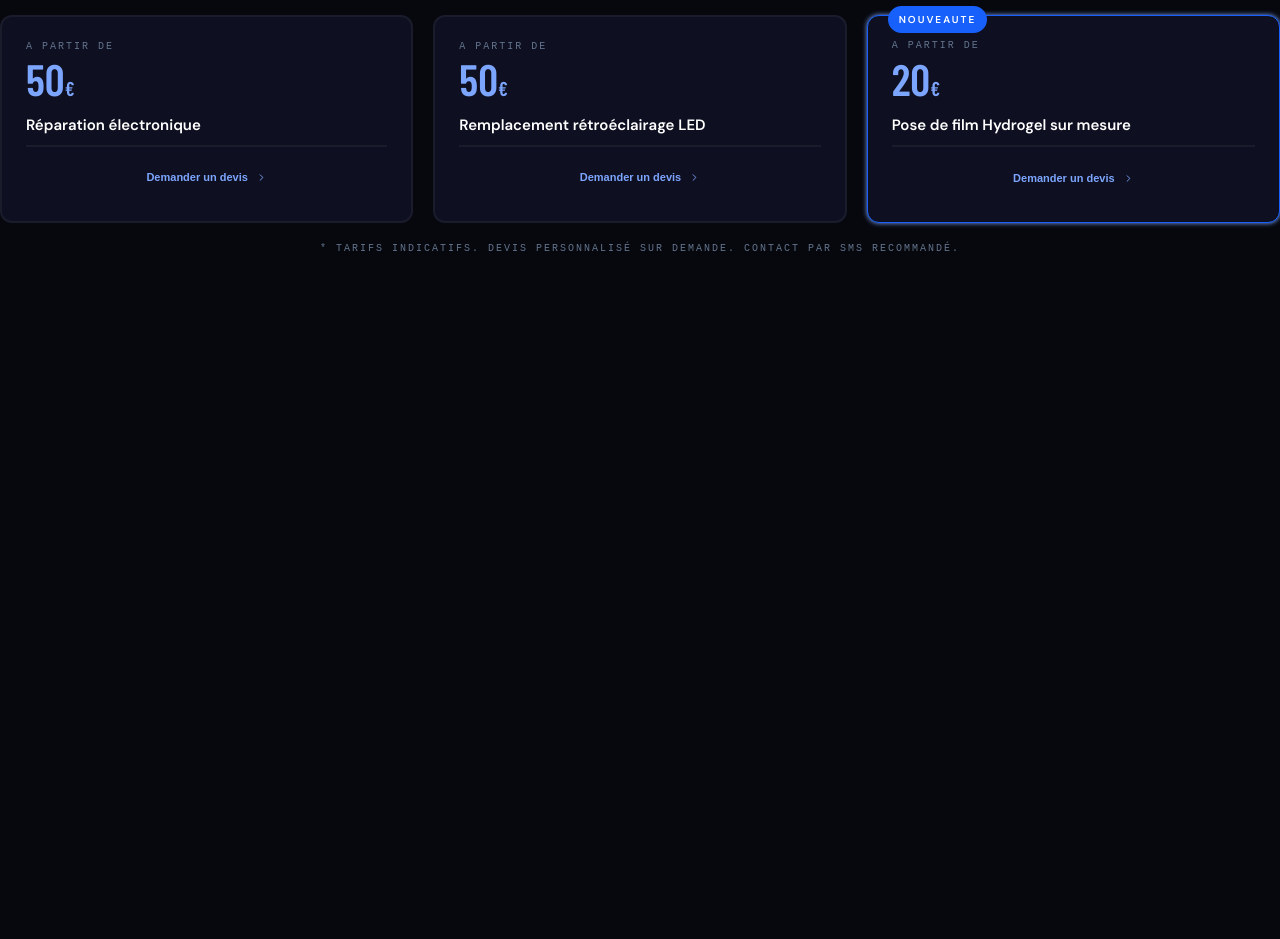
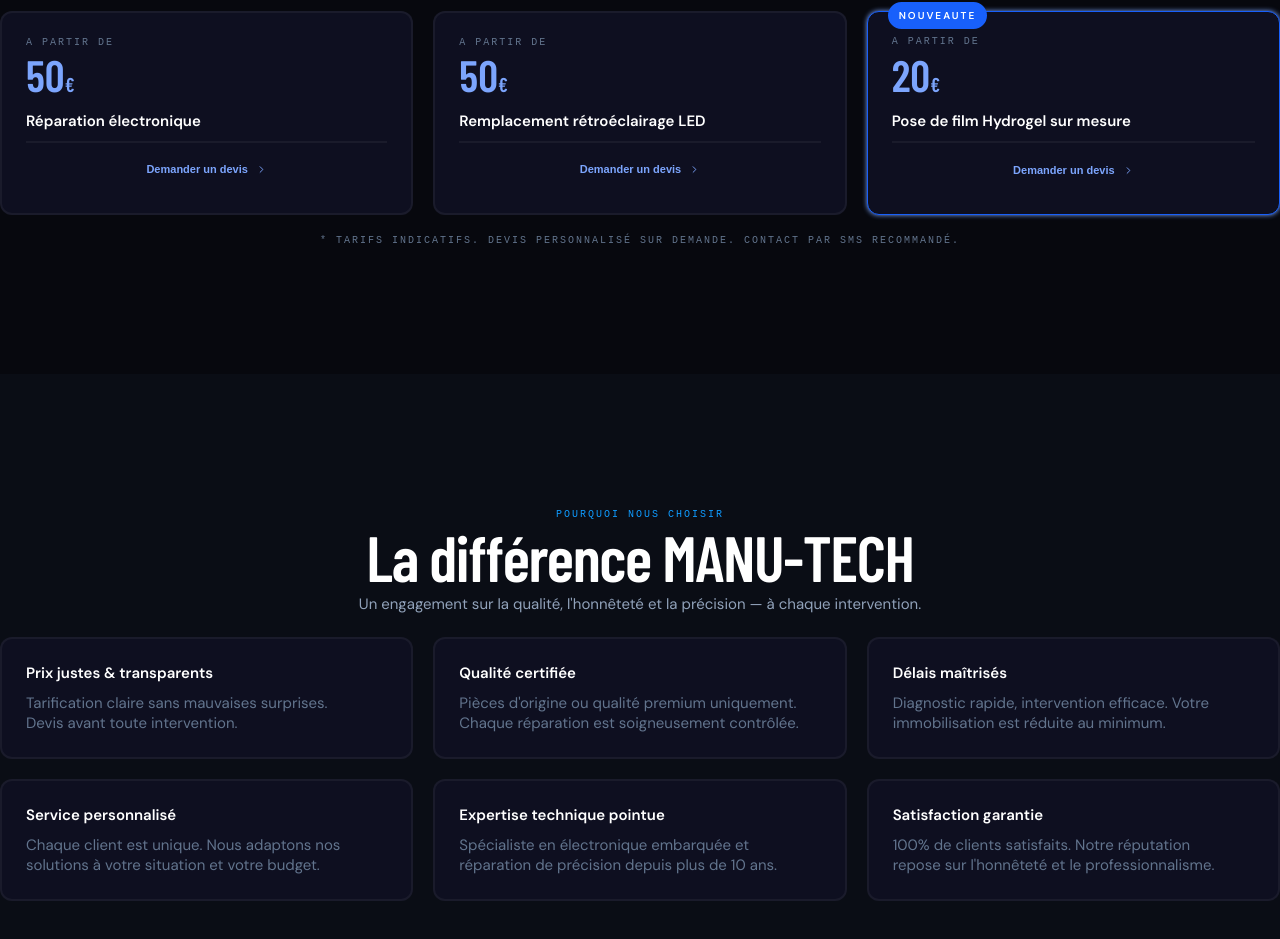
Before and after one commit to Kaohiso/manu-tech, a Vue app: page / in a window 1280 px wide. Shown: the part 4486-5425 px from the top of the page. Before the commit the page ends 4868 px from the top, so only its background shows below. Built offline with nearby package versions, Linux system fonts and the light colour scheme; the HTML template or start-up script is replaced by a standard one; a web font is replaced by a local one.

Commit message:
Add why us section

```diff
--- a/src/App.vue
+++ b/src/App.vue
@@ -9,6 +9,7 @@
 import AppAbout from '@/features/AppAbout.vue'
 import AppServices from '@/features/AppServices.vue'
 import AppPrice from '@/features/AppPrice.vue'
+import AppWhyUs from '@/features/AppWhyUs.vue'
 </script>
 
 <template>
@@ -17,6 +18,7 @@
   <AppAbout />
   <AppServices />
   <AppPrice />
+  <AppWhyUs />
 </template>
 
 <style>
--- a/src/features/AppPrice.vue
+++ b/src/features/AppPrice.vue
@@ -38,8 +38,10 @@
       </p>
     </div>
     <CardPriceMT v-for="tarif in tarifs" :key="tarif.id" :chip="tarif.chip">
-      <template #eyebrow>
-        {{ tarif.title }}
+      <template #header>
+        <EyebrowMT variant="caption">
+          {{ tarif.title }}
+        </EyebrowMT>
       </template>
       <template #price>
         {{ tarif.price }}
--- /dev/null
+++ b/src/features/AppWhyUs.vue
@@ -0,0 +1,105 @@
+<script setup lang="ts">
+import AppSection from '@/features/layout/AppSection.vue'
+import CardWhyUsMT from '@/ui/CardWhyUsMT.vue'
+import EyebrowMT from '@/ui/EyebrowMT.vue'
+import * as Icons from '@lucide/vue'
+
+interface ReasonProps {
+  id: number
+  icon: Icons.LucideIcon
+  title: string
+  content: string
+}
+
+const reasons: ReasonProps[] = [
+  {
+    id: 1,
+    icon: Icons.BadgeIcon,
+    title: 'Prix justes & transparents',
+    content: 'Tarification claire sans mauvaises surprises. Devis avant toute intervention.',
+  },
+  {
+    id: 2,
+    icon: Icons.ShieldIcon,
+    title: 'Qualité certifiée',
+    content:
+      "Pièces d'origine ou qualité premium uniquement. Chaque réparation est soigneusement contrôlée.",
+  },
+  {
+    id: 3,
+    icon: Icons.ClockIcon,
+    title: 'Délais maîtrisés',
+    content:
+      'Diagnostic rapide, intervention efficace. Votre immobilisation est réduite au minimum.',
+  },
+  {
+    id: 4,
+    icon: Icons.TargetIcon,
+    title: 'Service personnalisé',
+    content:
+      'Chaque client est unique. Nous adaptons nos solutions à votre situation et votre budget.',
+  },
+  {
+    id: 5,
+    icon: Icons.CpuIcon,
+    title: 'Expertise technique pointue',
+    content:
+      'Spécialiste en électronique embarquée et réparation de précision depuis plus de 10 ans.',
+  },
+  {
+    id: 6,
+    icon: Icons.StarIcon,
+    title: 'Satisfaction garantie',
+    content:
+      "100% de clients satisfaits. Notre réputation repose sur l'honnêteté et le professionnalisme.",
+  },
+]
+</script>
+
+<template>
+  <AppSection class="app-price">
+    <div class="title">
+      <EyebrowMT>Pourquoi nous choisir</EyebrowMT>
+      <h2>La différence MANU-TECH</h2>
+      <p>Un engagement sur la qualité, l'honnêteté et la précision — à chaque intervention.</p>
+    </div>
+    <CardWhyUsMT v-for="reason in reasons" :key="reason.id">
+      <template #icon>
+        <component :is="reason.icon" class="icon-title" />
+      </template>
+      <template #title>
+        {{ reason.title }}
+      </template>
+      <template #content>
+        {{ reason.content }}
+      </template>
+    </CardWhyUsMT>
+  </AppSection>
+</template>
+
+<style scoped>
+:deep(.app-price) {
+  display: grid;
+  text-align: center;
+  grid-template-columns: 1fr 1fr 1fr;
+  gap: var(--ref-size-20);
+
+  .title {
+    grid-column: span 3;
+  }
+
+  .caption {
+    grid-column: span 3;
+  }
+
+  .icon-title {
+    padding: 10px;
+    background-color: hsl(from var(--sys-color-primary) h s l / 0.12);
+    border: 2px solid hsl(from var(--sys-color-primary) h s l / 0.12);
+    border-radius: var(--app-radius-icon);
+
+    width: 24px;
+    height: 24px;
+  }
+}
+</style>
--- a/src/ui/ButtonMT.vue
+++ b/src/ui/ButtonMT.vue
@@ -37,6 +37,7 @@
   }
 
   &.text-only {
+    padding-top: 10px;
     margin: auto;
     text-align: center;
     background-color: transparent;
--- a/src/ui/CardPriceMT.vue
+++ b/src/ui/CardPriceMT.vue
@@ -14,9 +14,8 @@
 <template>
   <div class="card-price-mt" :class="chip">
     <div class="header-card-price-mt">
-      <EyebrowMT color="var(--sys-color-text-tertiary)">
-        <slot name="eyebrow" />
-      </EyebrowMT>
+      <slot name="header" />
+
       <span class="price">
         <slot name="price" />
         <span class="euro">€</span>
--- /dev/null
+++ b/src/ui/CardWhyUsMT.vue
@@ -0,0 +1,35 @@
+<script setup lang="ts"></script>
+
+<template>
+  <div class="card-why-us-mt">
+    <slot name="icon" />
+    <span class="title">
+      <slot name="title" />
+    </span>
+
+    <span class="content">
+      <slot name="content" />
+    </span>
+  </div>
+</template>
+
+<style scoped>
+.card-why-us-mt {
+  display: grid;
+  text-align: start;
+  padding: var(--ref-size-24);
+  border: 2px solid hsl(from var(--ref-color-white) h s l / 0.05);
+  background-color: var(--app-background-on-background);
+  border-radius: var(--app-radius);
+  gap: 10px;
+
+  .title {
+    color: var(--sys-color-text-primary);
+    font-weight: var(--ref-font-weight-semi-bold);
+  }
+
+  .content {
+    color: var(--sys-color-text-tertiary);
+  }
+}
+</style>
```
